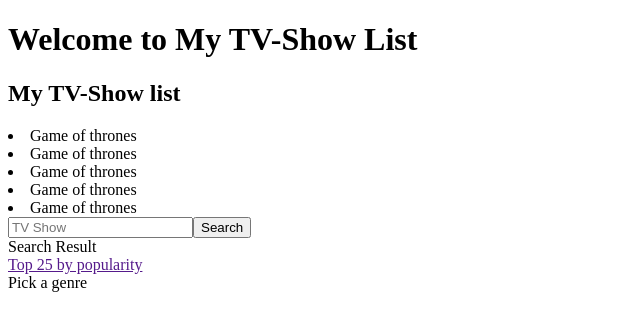
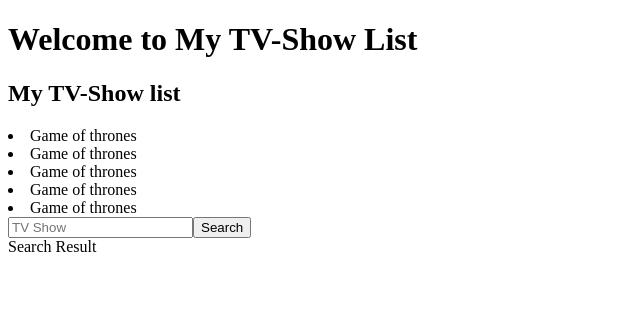
Before and after one commit to zismano/mvp, a React app: page / in a window 1280 px wide. Shown: the top 330 px of the page, without its empty margins (0-640 px from the left). Built offline with nearby package versions, Linux system fonts and the light colour scheme; the HTML template or start-up script is replaced by a standard one.

Commit message:
Add add to DB function

```diff
--- a/client/src/index.jsx
+++ b/client/src/index.jsx
@@ -8,26 +8,45 @@ class App extends React.Component {
   constructor(props) {
     super(props);
     this.state = {
-      shows: []
+      shows: [],
+      search: []
     }
 
     this.searchShow = this.searchShow.bind(this);
+    this.addToList = this.addToList.bind(this);
   }
 
   searchShow(showToSearch) {
   	$.ajax({
-  		url: '/shows',
+  		url: '/search',
   		type: "GET",
   		data: {title: showToSearch},
   		success: (show) => {
   			console.log('success', show);
-        console.log(show);
+        let search = [show];
+        console.log(search);
+        console.log(this);
+        this.setState({
+          search: [show]
+        })
   		},
   		error: (err) => {
-        console.log(JSON.stringify(err));
+  			console.log(err);
+  		}
+  	})
+  }
 
-        console.log('ERROR');
-  			console.log(err);
+  addToList(show) {
+    $.ajax({
+      url: '/shows',
+      type: "POST",
+      data: show,
+      success: (message) => {
+        //get request with all shows from db
+        console.log(`Success ${message}`);
+      },
+      error: (err) => {
+        console.log(`Error ${err}`);
       }
     })
   }
@@ -44,14 +63,10 @@ class App extends React.Component {
   			<li>Game of thrones</li>
   			<li>Game of thrones</li>
   		</div>
-			<Search searchShow={this.searchShow} />
-		<div>
-			<a href="">Top 25 by popularity</a>
-		</div>
-		<form>
-			Pick a genre
-
-		</form>
+			<Search
+        searchShow={this.searchShow}
+        displaySearch={this.state.search}
+        addToList={this.addToList}/>
 		</div>
     );
   }
```
Lines whose indentation alone changed are shown as unchanged.
